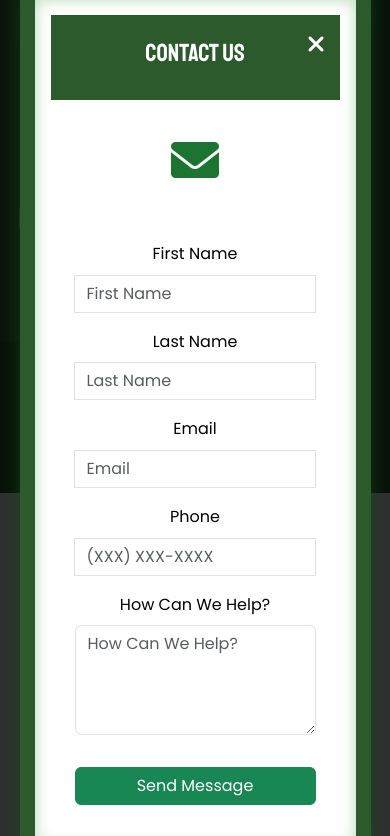
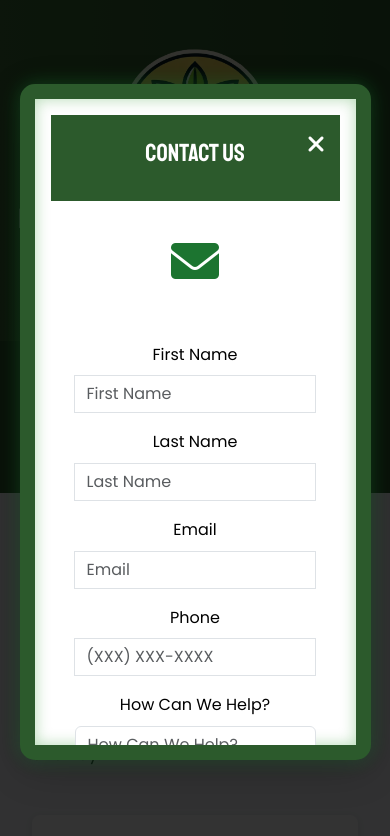
Before and after one commit to bishopkai/hhys, a plain HTML site: page index.html in a window 390 px wide. Both pictures are taken after a click on the button "Get in Touch". Shown: the top 836 px of the page. Drawn offline with nearby package versions, Linux system fonts and the light colour scheme.

Commit message:
modied mobile

```diff
--- a/index.html
+++ b/index.html
@@ -133,7 +133,8 @@
             width: 100%;
             background: #ffffff;
             position: relative;
-            overflow: hidden;
+            overflow-y: auto;
+            max-height: 90vh;
         }
 
         dialog::backdrop {
@@ -193,8 +194,8 @@
 
             dialog {
                 max-width: 90%;
-                max-height: fit-content;
                 padding: 1rem;
+                max-height: 80vh;
             }
 
             dialog header {
```
